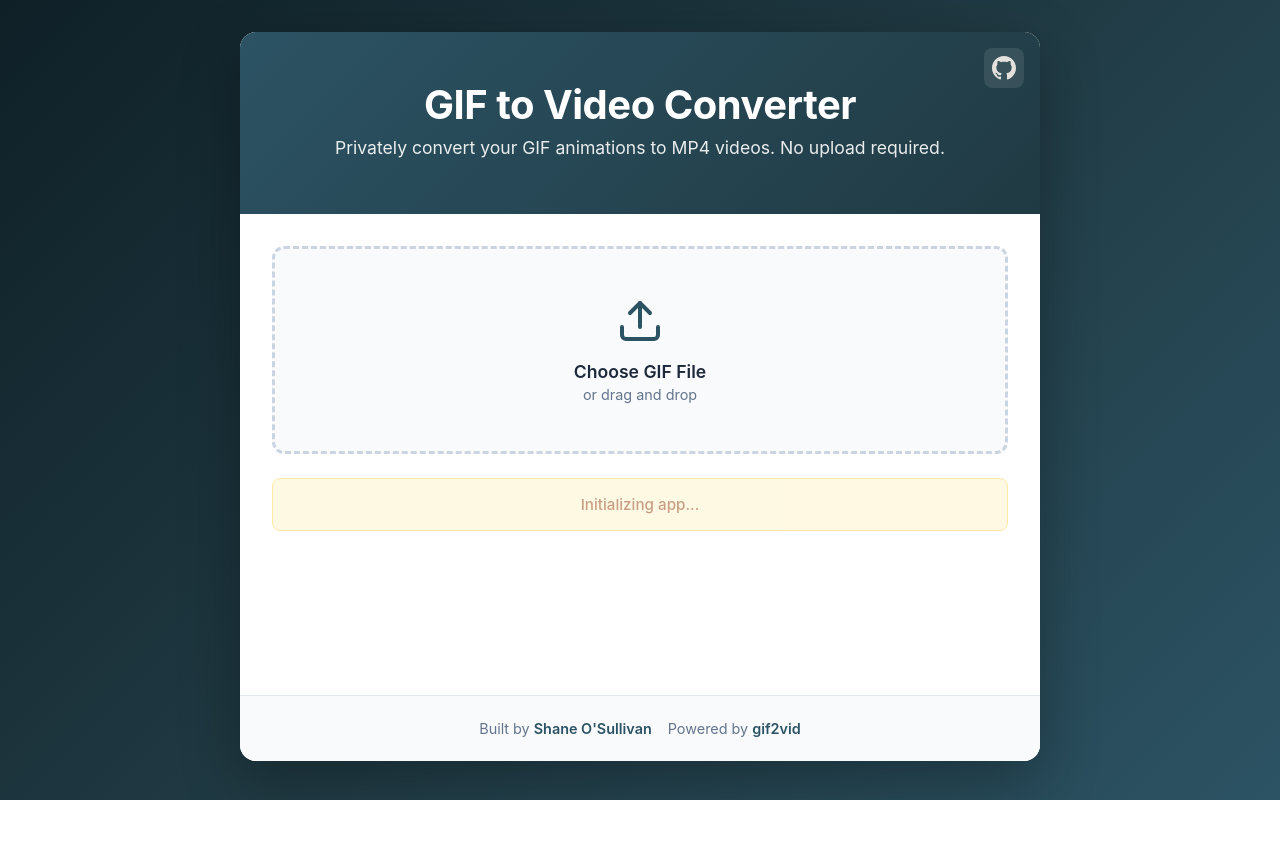
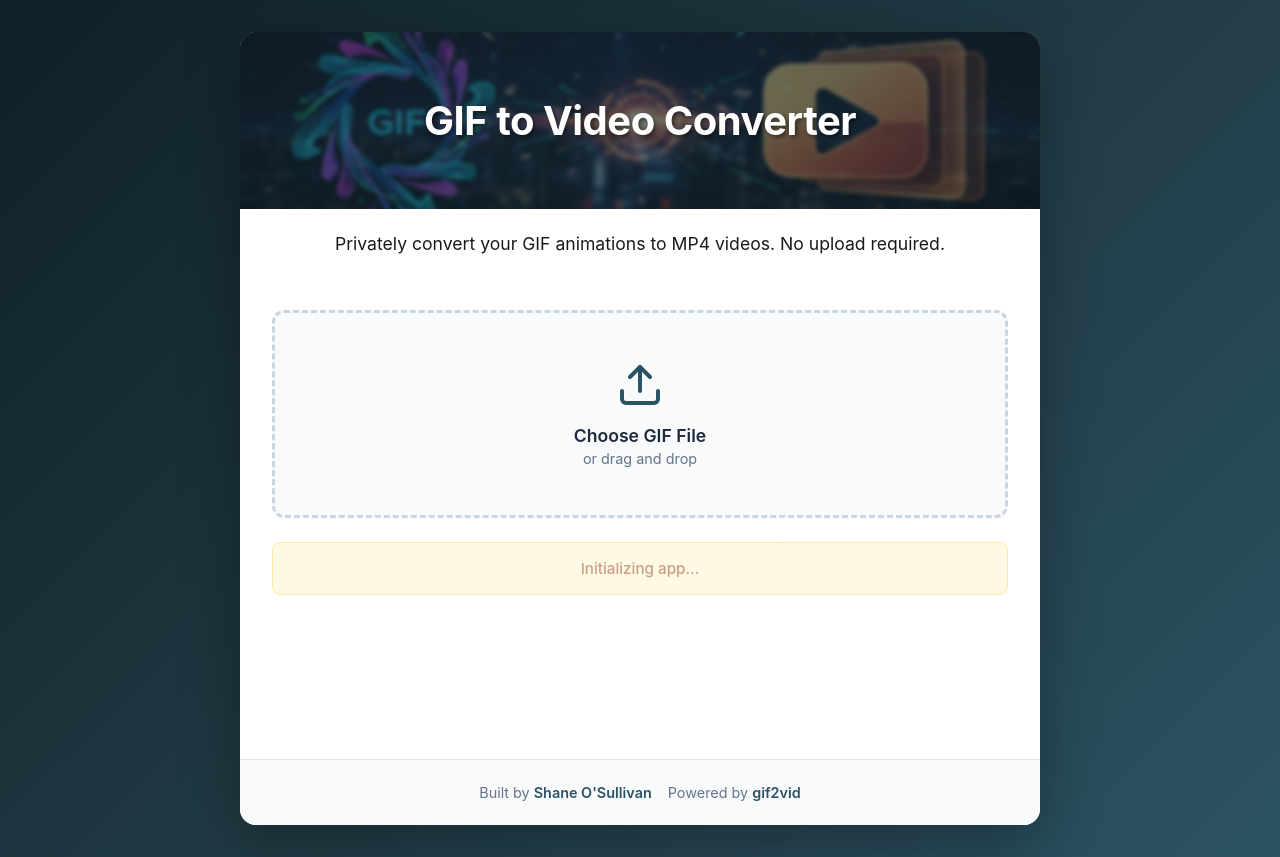
Before and after one commit to shaneosullivan/gif2vid-site, a website with bundled scripts: page index.html in a window 1280 px wide. Before the commit the page ends 800 px from the top, so only its background shows below. Built offline with nearby package versions, Linux system fonts and the light colour scheme; files whose address does not match are found by name.

Commit message:
Add a hero image

```diff
--- a/index.html
+++ b/index.html
@@ -30,10 +30,10 @@
       property="og:description"
       content="Convert GIF animations to MP4 videos instantly in your browser. Free, fast, and private - no upload needed. Reduce file size by up to 90%."
     />
-    <meta
-      property="og:image"
-      content="https://gif2vid.com/icons/icon-512x512.png"
-    />
+    <meta property="og:image" content="https://gif2vid.com/images/hero.jpg" />
+    <meta property="og:image:width" content="1200" />
+    <meta property="og:image:height" content="630" />
+    <meta property="og:image:alt" content="GIF to Video Converter" />
 
     <!-- Twitter -->
     <meta property="twitter:card" content="summary_large_image" />
@@ -48,7 +48,11 @@
     />
     <meta
       property="twitter:image"
-      content="https://gif2vid.com/icons/icon-512x512.png"
+      content="https://gif2vid.com/images/hero.jpg"
+    />
+    <meta
+      property="twitter:image:alt"
+      content="GIF to Video Converter"
     />
 
     <!-- Additional SEO -->
@@ -86,7 +90,9 @@
         >
           <img src="images/github.svg" alt="GitHub" class="github-icon" />
         </a>
-        <h1 class="title">GIF to Video Converter</h1>
+        <div class="hero-section">
+          <h1 class="title">GIF to Video Converter</h1>
+        </div>
         <p class="subtitle">
           Privately convert your GIF animations to MP4 videos. No upload
           required.
--- a/styles.css
+++ b/styles.css
@@ -26,11 +26,30 @@ body {
 }
 
 .header {
-  background: linear-gradient(135deg, #2c5364 0%, #203a43 100%);
   color: white;
-  padding: 3rem 2rem 2rem;
+  padding: 0;
   text-align: center;
   position: relative;
+}
+
+.hero-section {
+  background-image: url("/images/hero.jpg");
+  background-size: cover;
+  background-position: center;
+  background-repeat: no-repeat;
+  padding: 4rem 2rem;
+  position: relative;
+}
+
+.hero-section::before {
+  content: "";
+  position: absolute;
+  top: 0;
+  left: 0;
+  right: 0;
+  bottom: 0;
+  background: rgba(15, 32, 39, 0.6);
+  backdrop-filter: blur(2px);
 }
 
 .github-link {
@@ -62,14 +81,19 @@ body {
 .title {
   font-size: 2.5rem;
   font-weight: 700;
-  margin-bottom: 0.5rem;
+  margin: 0;
   letter-spacing: -0.5px;
+  position: relative;
+  z-index: 1;
+  text-shadow: 2px 2px 4px rgba(0, 0, 0, 0.5);
 }
 
 .subtitle {
+  color: black;
+  padding: 1.5rem 2rem;
+  margin: 0;
   font-size: 1.1rem;
   opacity: 0.9;
-  margin-bottom: 1.5rem;
   font-weight: 400;
 }
 
@@ -394,6 +418,10 @@ body {
     padding: 1rem;
   }
 
+  .hero-section {
+    padding: 3rem 1rem;
+  }
+
   .title {
     font-size: 2rem;
   }
```
Also changed, not shown: images/hero.jpg (added).
